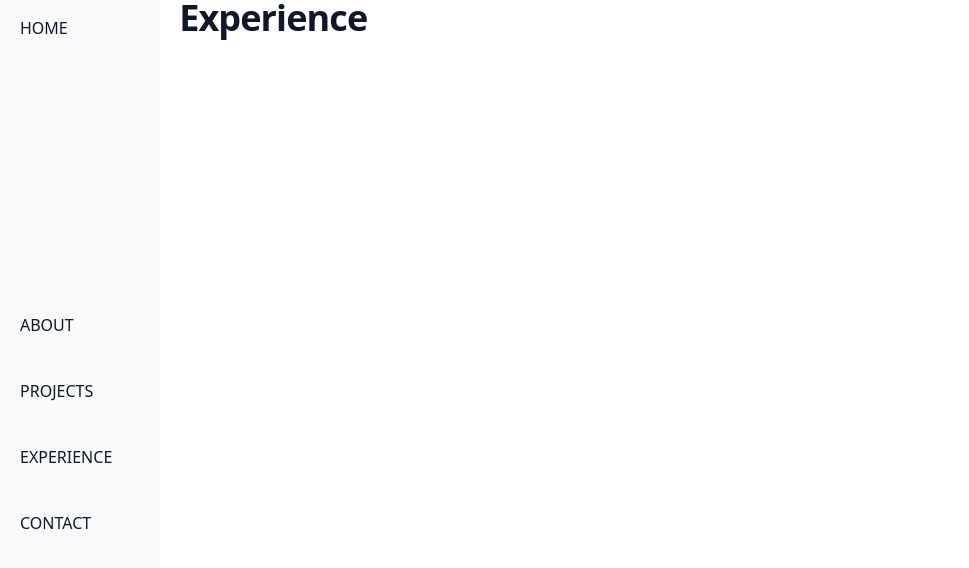
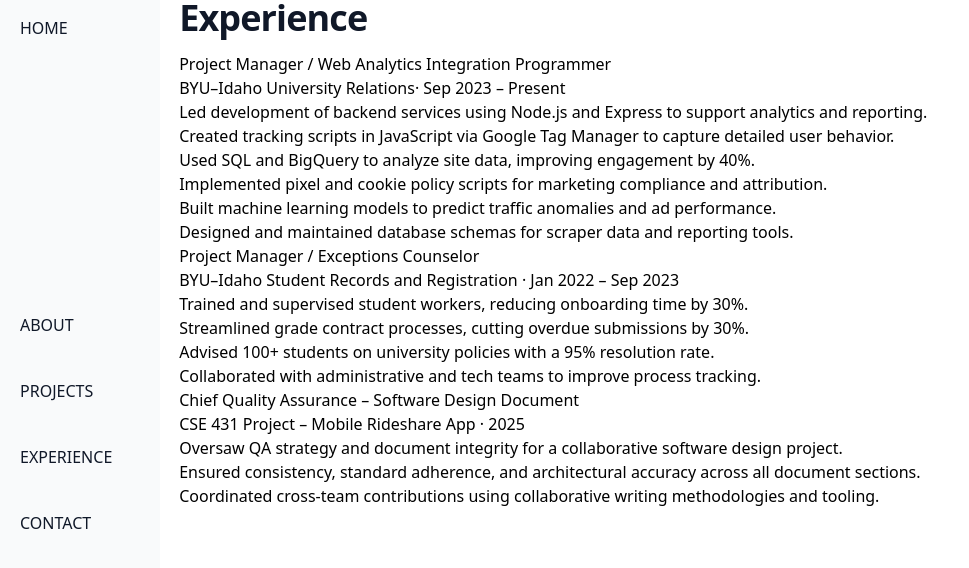
Before and after one commit to regino-pan-a-i/svelte-portfolio, a SvelteKit app: page /experience in a window 1280 px wide. Shown: the top 568 px of the page, without its empty margins (0-969 px from the left). Built offline with nearby package versions, Linux system fonts and the light colour scheme.

Commit message:
Filled the "experiense" section, still missing styles

```diff
--- a/src/routes/experience/+page.svelte
+++ b/src/routes/experience/+page.svelte
@@ -1,4 +1,73 @@
 <div>
     <h1 class="mb-4 text-2xl font-extrabold leading-none tracking-tight text-gray-900 md:text-3xl lg:text-4xl dark:text-white" >Experience </h1>
+    <div>
+        <h2>
+            Project Manager / Web Analytics Integration Programmer
+        </h2>
+        <h3>
+            BYU–Idaho University Relations· Sep 2023 – Present
+        </h3>
+        <ul>
+            <li>
+                Led development of backend services using Node.js and Express to support analytics and reporting.
+            </li>
+            <li>
+	            Created tracking scripts in JavaScript via Google Tag Manager to capture detailed user behavior.
+            </li>
+            <li>
+                Used SQL and BigQuery to analyze site data, improving engagement by 40%.
+            </li>
+            <li>
+                Implemented pixel and cookie policy scripts for marketing compliance and attribution.
+            </li>
+            <li>
+                Built machine learning models to predict traffic anomalies and ad performance.
+            </li>
+            <li>
+                Designed and maintained database schemas for scraper data and reporting tools.
+            </li>
+        </ul>
+    </div>
+    <div>
 
+        <h2>
+            Project Manager / Exceptions Counselor
+        </h2>
+        <h3>
+            BYU–Idaho Student Records and Registration · Jan 2022 – Sep 2023
+        </h3>
+        <ul>
+            <li>
+                Trained and supervised student workers, reducing onboarding time by 30%.
+            </li>
+            <li>
+                Streamlined grade contract processes, cutting overdue submissions by 30%.
+            </li>
+            <li>
+                Advised 100+ students on university policies with a 95% resolution rate.
+            </li>
+            <li>
+                Collaborated with administrative and tech teams to improve process tracking.
+            </li>
+        </ul>
+    </div>
+    <div>
+        <h2>
+            Chief Quality Assurance – Software Design Document
+        </h2>
+        <h3>
+            CSE 431 Project – Mobile Rideshare App · 2025
+        </h3>
+        <ul>
+            <li>
+                Oversaw QA strategy and document integrity for a collaborative software design project.
+            </li>
+            <li>
+	            Ensured consistency, standard adherence, and architectural accuracy across all document sections.
+            </li>
+            <li>
+                Coordinated cross-team contributions using collaborative writing methodologies and tooling.
+            </li>
+        </ul>
+    </div>
 </div>
```
